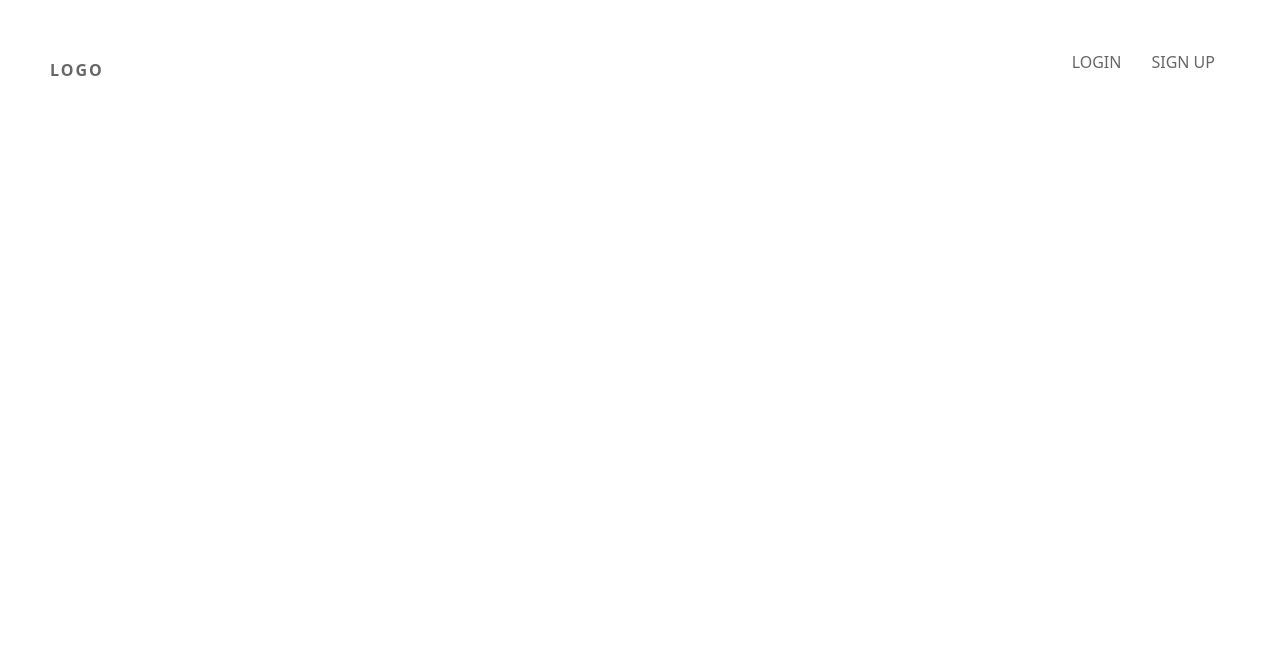
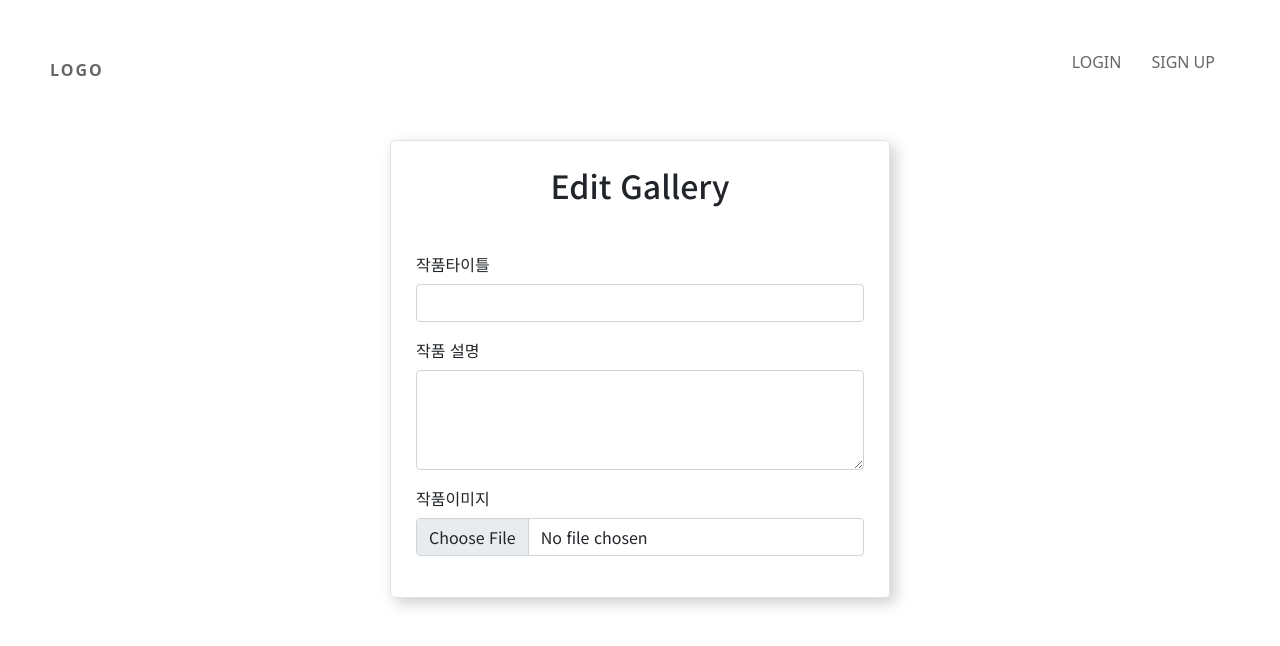
Before and after one commit to JinGoon-Kim/ccarrot_gallery, a React (Create React App) app in the folder gallery_front/gallery_app/: page /gallery in a window 1280 px wide. Before the commit this address had no page. Shown: the top 646 px of the page. Built offline with nearby package versions, Linux system fonts and the light colour scheme.

Commit message:
create gallery edit

```diff
--- a/gallery_front/gallery_app/src/App.js
+++ b/gallery_front/gallery_app/src/App.js
@@ -6,6 +6,7 @@ import {
 import Index from "./pages/index.js";
 import Singup from './routes/Singup.js';
 import Navber from './components/Navbar/index.js';
+import Gallery from './routes/gallery.js';
 
 function App() {
   return (
@@ -14,6 +15,7 @@ function App() {
       <Routes>
         <Route path='/' element={<Index />} />
         <Route path='/signup' element={<Singup />} />
+        <Route path='/gallery' element={<Gallery/>}/>
       </Routes>
     </Router>
   )
--- /dev/null
+++ b/gallery_front/gallery_app/src/routes/gallery.css
@@ -0,0 +1 @@
+.eidt{padding-top:140px;font-family:"Noto Sans KR", sans-serif}.eidt .edit__container{width:500px;max-width:90%;margin:0 auto;padding:25px;border:solid 1px #ddd;border-radius:5px;-webkit-box-shadow:5px 5px 15px rgba(0,0,0,0.2);box-shadow:5px 5px 15px rgba(0,0,0,0.2)}.eidt .art_info{height:100px}
--- /dev/null
+++ b/gallery_front/gallery_app/src/routes/gallery.js
@@ -0,0 +1,41 @@
+import React from 'react';
+import axios from 'axios';
+import { useForm } from 'react-hook-form';
+import { useState } from 'react';
+import "./gallery.css"
+
+const gallery = () => {
+
+    // const [gallery_title, setGalleryTitle] = useState('');//첫번째 인자 = 초기 데이터 -> 두번째 인자 바꿔줄 데이터
+    // const [password, setPassword] = useState('');
+    // const [member_email, setMember_email] = useState('');
+
+
+    return (
+        <div className="eidt">
+            <div className="border edit__container">
+                <h2 class="mb-5 text-center">Edit Gallery</h2>
+
+                {/* <input name="gallery_seq" value="1"/><br/> */}
+
+
+                <label className='form-label'>작품타이틀</label>
+                <div className='col-xs-12 mb-3'>
+                    <input type="text" name='gallery_title' className='form-control'/>
+                </div>
+
+                <label className='form-label'>작품 설명</label>
+                <div className='col-xs-12 mb-3'>
+                    <textarea name="gallery_content" className='form-control art_info'/>
+                </div>
+
+                <label className='form-label'>작품이미지</label>
+                <div className='col-xs-12 mb-3'>
+                    <input type="file" className='form-control'/>
+                </div>
+            </div>
+        </div>
+    );
+};
+
+export default gallery;
--- /dev/null
+++ b/gallery_front/gallery_app/src/routes/gallery.scss
@@ -0,0 +1,18 @@
+.eidt {
+  padding-top: 140px;
+  font-family: "Noto Sans KR", sans-serif;
+
+  .edit__container {
+    width: 500px;
+    max-width: 90%;
+    margin: 0 auto;
+    padding: 25px;
+    border: solid 1px #ddd;
+    border-radius: 5px;
+    box-shadow: 5px 5px 15px rgba(0, 0, 0, 0.2);
+  }
+
+  .art_info {
+    height: 100px;
+  }
+}
```
